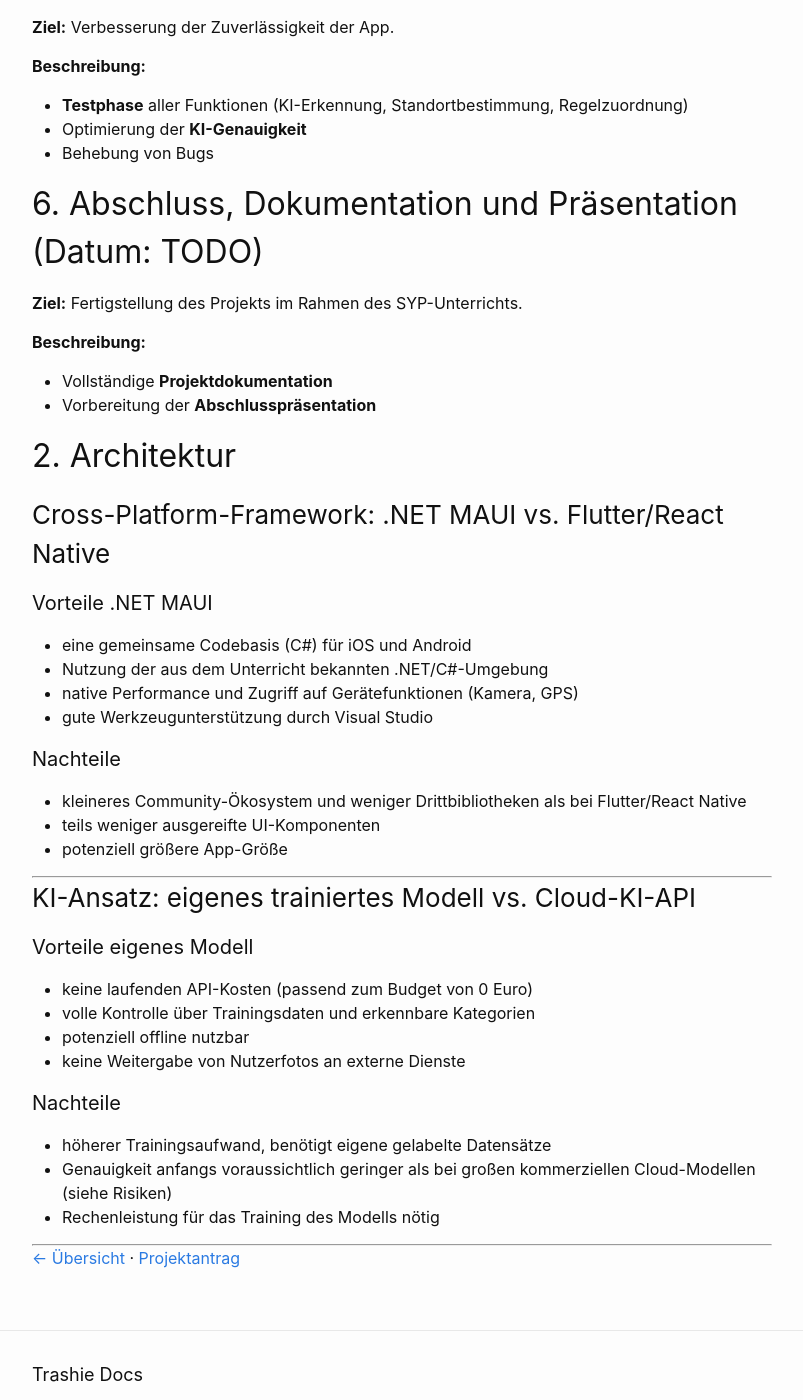
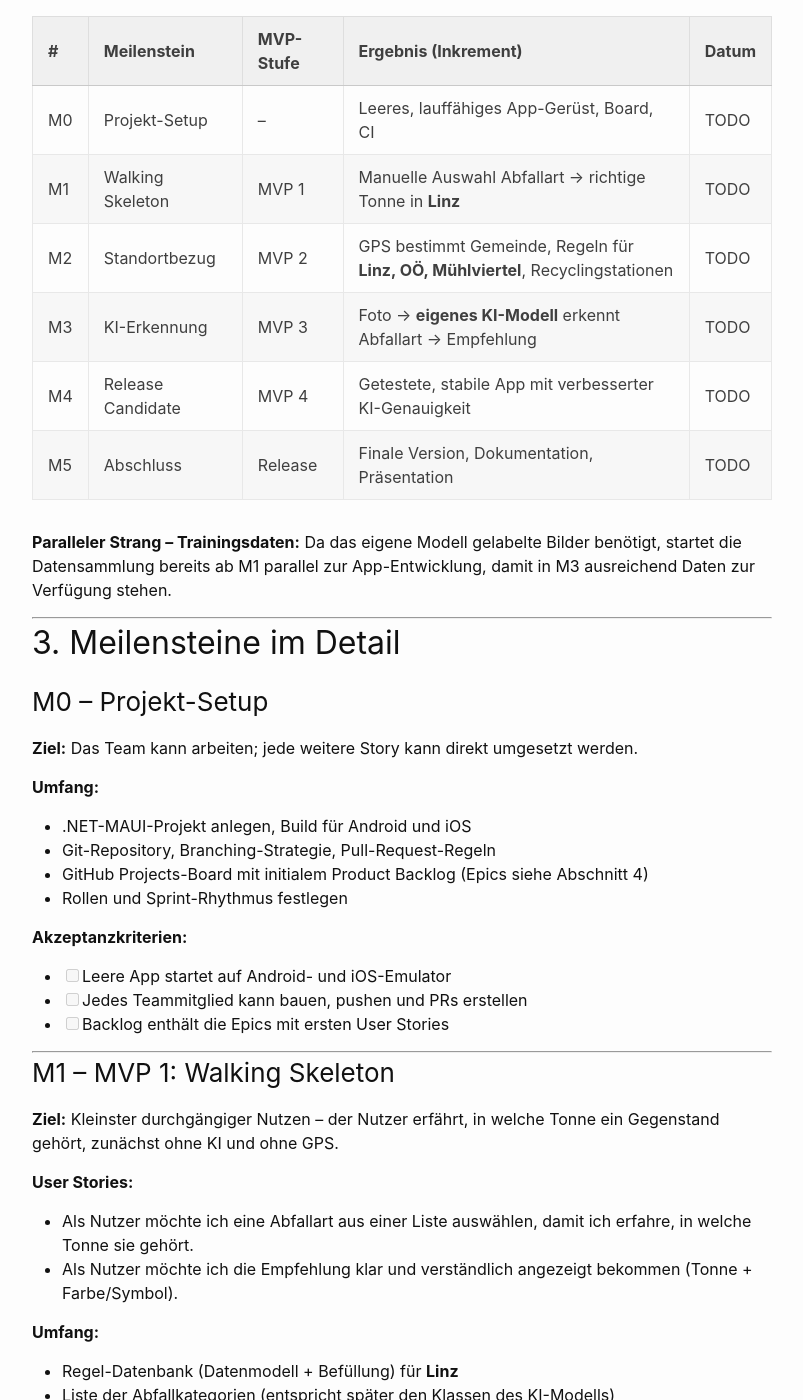
Before and after one commit to trashie-org/trashie-docs, a Jekyll site: the page built from management.md, in a window 1280 px wide and 1400 px high, scrolled down 1428 px. Shown: the whole window, without its empty margins (238-1041 px from the left). Built offline with Jekyll 4.4.1, drawn with Linux system fonts in a browser that asks for light colours; some of the changed text lies outside the part shown.

Commit message:
reworked milestones and created new doc architecture.md

```diff
--- /dev/null
+++ b/management.md
@@ -0,0 +1,192 @@
+---
+layout: page
+title: Projektmanagement & Meilensteine
+permalink: /management/
+---
+
+## 1. Vorgehensmodell
+
+Das Projekt wird nach **Scrum** umgesetzt. Jeder Meilenstein liefert ein **lauffähiges, präsentierbares Inkrement** (MVP-Stufe), das auf dem vorherigen aufbaut. Funktionen werden dadurch nicht „am Ende zusammengesteckt“, sondern die App ist ab Meilenstein 1 durchgehend von Foto/Eingabe bis zur Entsorgungsempfehlung benutzbar und wird schrittweise erweitert.
+
+### 1.1 Rollen
+
+| Rolle         | Person(en) |
+|---------------|------------|
+| Product Owner | TODO       |
+| Scrum Master  | TODO       |
+| Dev-Team      | Kerimcan Yagci, Nico Haider, Milan Nuzdic, Jan Brunner, Mario Solomun |
+
+### 1.2 Sprint-Rhythmus
+
+| Element             | Festlegung |
+|---------------------|------------|
+| Sprint-Länge        | 2 Wochen (TODO: vom Team bestätigen) |
+| Sprint Planning     | zu Beginn jedes Sprints, im SYP-Unterricht |
+| Daily / Weekly      | kurzer Statusabgleich pro Unterrichtseinheit |
+| Sprint Review       | am Sprint-Ende: Demo des Inkrements |
+| Retrospektive       | im Anschluss an das Review |
+| Backlog-Verwaltung  | GitHub Projects (Issues = User Stories) |
+
+### 1.3 Definition of Done
+
+Eine User Story gilt als erledigt, wenn:
+
+- der Code im `main`-Branch gemergt ist (über Pull Request mit mindestens einem Review)
+- die Akzeptanzkriterien der Story erfüllt sind
+- die App auf mindestens einem Android- **und** einem iOS-Gerät/Emulator baut und startet
+- relevante Tests vorhanden sind und durchlaufen
+- die Dokumentation (dieses Repo) bei Bedarf aktualisiert ist
+
+---
+
+## 2. Meilenstein-Übersicht
+
+*Die genauen Termine werden vom Team im Sprint Planning festgelegt.*
+
+| #  | Meilenstein                         | MVP-Stufe | Ergebnis (Inkrement)                                            | Datum |
+|----|-------------------------------------|-----------|-----------------------------------------------------------------|-------|
+| M0 | Projekt-Setup                       | –         | Leeres, lauffähiges App-Gerüst, Board, CI                       | TODO  |
+| M1 | Walking Skeleton                    | MVP 1     | Manuelle Auswahl Abfallart → richtige Tonne in **Linz**         | TODO  |
+| M2 | Standortbezug                       | MVP 2     | GPS bestimmt Gemeinde, Regeln für **Linz, OÖ, Mühlviertel**, Recyclingstationen | TODO  |
+| M3 | KI-Erkennung                        | MVP 3     | Foto → **eigenes KI-Modell** erkennt Abfallart → Empfehlung     | TODO  |
+| M4 | Release Candidate                   | MVP 4     | Getestete, stabile App mit verbesserter KI-Genauigkeit          | TODO  |
+| M5 | Abschluss                           | Release   | Finale Version, Dokumentation, Präsentation                     | TODO  |
+
+**Paralleler Strang – Trainingsdaten:** Da das eigene Modell gelabelte Bilder benötigt, startet die Datensammlung bereits ab M1 parallel zur App-Entwicklung, damit in M3 ausreichend Daten zur Verfügung stehen.
+
+---
+
+## 3. Meilensteine im Detail
+
+### M0 – Projekt-Setup
+
+**Ziel:** Das Team kann arbeiten; jede weitere Story kann direkt umgesetzt werden.
+
+**Umfang:**
+- .NET-MAUI-Projekt anlegen, Build für Android und iOS
+- Git-Repository, Branching-Strategie, Pull-Request-Regeln
+- GitHub Projects-Board mit initialem Product Backlog (Epics siehe Abschnitt 4)
+- Rollen und Sprint-Rhythmus festlegen
+
+**Akzeptanzkriterien:**
+- [ ] Leere App startet auf Android- und iOS-Emulator
+- [ ] Jedes Teammitglied kann bauen, pushen und PRs erstellen
+- [ ] Backlog enthält die Epics mit ersten User Stories
+
+---
+
+### M1 – MVP 1: Walking Skeleton
+
+**Ziel:** Kleinster durchgängiger Nutzen – der Nutzer erfährt, in welche Tonne ein Gegenstand gehört, zunächst ohne KI und ohne GPS.
+
+**User Stories:**
+- Als Nutzer möchte ich eine Abfallart aus einer Liste auswählen, damit ich erfahre, in welche Tonne sie gehört.
+- Als Nutzer möchte ich die Empfehlung klar und verständlich angezeigt bekommen (Tonne + Farbe/Symbol).
+
+**Umfang:**
+- Regel-Datenbank (Datenmodell + Befüllung) für **Linz**
+- Liste der Abfallkategorien (entspricht später den Klassen des KI-Modells)
+- Screen: Kategorie wählen → Ergebnis-Screen mit Tonne
+- Start der Trainingsdatensammlung (Kategorien festlegen, Label-Konvention definieren)
+
+**Akzeptanzkriterien:**
+- [ ] Für jede definierte Kategorie wird für Linz die korrekte Tonne angezeigt
+- [ ] Regeldaten sind mit Quelle (URL, Abrufdatum) hinterlegt
+- [ ] Kategorien- und Label-Liste für das KI-Modell ist fixiert
+
+---
+
+### M2 – MVP 2: Standortbezug
+
+**Ziel:** Die Empfehlung ist abhängig vom tatsächlichen Standort des Nutzers.
+
+**User Stories:**
+- Als Nutzer möchte ich, dass die App meine Gemeinde automatisch erkennt, damit die dort geltenden Regeln verwendet werden.
+- Als Nutzer möchte ich bei Gegenständen, die nicht in eine Haushaltstonne gehören, die nächste passende Recyclingstation sehen.
+- Als Nutzer möchte ich meine Gemeinde manuell wählen können, falls GPS nicht verfügbar ist oder ich die Berechtigung verweigere.
+
+**Umfang:**
+- GPS-Standorterfassung inkl. Berechtigungsabfrage
+- Zuordnung Koordinaten → Gemeinde
+- Regel-Datenbank erweitert um **Oberösterreich und Mühlviertel**
+- Recyclingstationen (Standort, angenommene Abfallarten) in der Datenbank
+- Prüfung öffentlicher Schnittstellen von Entsorgungsunternehmen (optional anbinden)
+
+**Akzeptanzkriterien:**
+- [ ] Gemeinde wird in der Pilotregion korrekt erkannt
+- [ ] Unterschiedliche Regeln zwischen Gemeinden führen zu unterschiedlichen Empfehlungen
+- [ ] Recyclingstation wird angezeigt, wenn keine Haushaltstonne passt
+- [ ] App funktioniert ohne GPS-Berechtigung über manuelle Gemeindewahl
+
+---
+
+### M3 – MVP 3: KI-Erkennung
+
+**Ziel:** Der Nutzer fotografiert den Gegenstand, statt ihn manuell auszuwählen.
+
+**User Stories:**
+- Als Nutzer möchte ich einen Gegenstand fotografieren, damit die App die Abfallart automatisch erkennt.
+- Als Nutzer möchte ich das Ergebnis korrigieren können, wenn die KI unsicher oder falsch ist.
+
+**Umfang:**
+- Aufbereiteter, gelabelter Trainingsdatensatz (Train/Validation/Test-Split)
+- Training des **eigenen Klassifikationsmodells**
+- Export des Modells in ein in der App nutzbares Format und Integration
+- Foto-Aufnahme in der App → Klassifikation → bestehender Empfehlungs-Flow aus M1/M2
+- Fallback: bei niedriger Konfidenz wird die manuelle Auswahl angeboten
+
+**Akzeptanzkriterien:**
+- [ ] Modell erreicht auf dem Testdatensatz eine Genauigkeit von mindestens TODO %
+- [ ] Foto → Empfehlung funktioniert Ende-zu-Ende auf einem echten Gerät
+- [ ] Unter einem Konfidenz-Schwellwert wird die manuelle Auswahl angezeigt
+
+---
+
+### M4 – MVP 4: Release Candidate
+
+**Ziel:** Die App ist stabil, zuverlässig und datenschutzkonform.
+
+**Umfang:**
+- Systematische Tests aller Funktionen (KI-Erkennung, Standort, Regelzuordnung)
+- Tests auf mehreren Geräten/Betriebssystemen
+- Verbesserung der KI-Genauigkeit (mehr Daten, Fehleranalyse falsch erkannter Klassen)
+- Aktualisierung und Prüfung der Regeldaten
+- Datenschutz: Umgang mit Fotos und Standortdaten prüfen und dokumentieren
+- Bugfixing
+
+**Akzeptanzkriterien:**
+- [ ] Keine offenen Bugs mit Priorität „hoch“
+- [ ] Modell-Genauigkeit gegenüber M3 verbessert und dokumentiert
+- [ ] Testprotokoll für Android und iOS vorhanden
+
+---
+
+### M5 – Abschluss
+
+**Ziel:** Fertigstellung und Abgabe im Rahmen des SYP-Unterrichts.
+
+**Umfang:**
+- Finale Version der App
+- Vollständige Projektdokumentation (inkl. [Architektur]({{ '/architecture/' | relative_url }}))
+- Abschlusspräsentation mit Live-Demo
+
+**Akzeptanzkriterien:**
+- [ ] Dokumentation vollständig und aktuell
+- [ ] Präsentation und Demo erfolgreich durchgeführt
+
+---
+
+## 4. Product Backlog – Epics
+
+| Epic                 | Beschreibung                                           | Meilenstein |
+|----------------------|--------------------------------------------------------|-------------|
+| App-Grundgerüst      | MAUI-Projekt, Navigation, UI-Grundlayout               | M0, M1      |
+| Regel-Datenbank      | Recherche, Datenmodell und Pflege der Trennregeln      | M1, M2      |
+| Standort             | GPS, Gemeinde-Zuordnung, Recyclingstationen            | M2          |
+| Trainingsdaten       | Sammeln, Labeln und Aufbereiten von Abfallbildern      | M1 – M3     |
+| KI-Modell            | Training, Evaluation und Integration des eigenen Modells | M3, M4    |
+| Qualität             | Tests, Bugfixing, Datenschutz                          | M4          |
+| Dokumentation        | Projektdokumentation und Präsentation                  | laufend, M5 |
+
+---
+[← Übersicht]({{ '/' | relative_url }}) · [Projektantrag]({{ '/project-proposal/' | relative_url }}) · [Architektur]({{ '/architecture/' | relative_url }})
--- a/managment.md
+++ /dev/null
@@ -1,90 +0,0 @@
----
-layout: page
-title: Management
-permalink: /management/
----
-
-## 1. Planung
-
-### Meilensteine
-
-*Der genaue Zeitplan ist noch offen und muss vom Team festgelegt werden. Die folgenden Meilensteine dienen als vorläufige Grundlage.*
-
-## 1. Grundfunktionalität (Datum: TODO)
-**Ziel:** App-Grundgerüst mit Foto-Aufnahme und Standorterfassung.
-
-**Beschreibung:**
-- Aufbau des App-Grundgerüsts mit .NET MAUI
-- Implementierung der **Foto-Aufnahme**
-- Implementierung der **GPS-Standorterfassung**
-
-## 2. Aufbau der Regel-Datenbank (Datum: TODO)
-**Ziel:** Erfassung der lokalen Mülltrennungsregeln für die Pilotregion.
-
-**Beschreibung:**
-- Online-Recherche der **Trennregeln für Linz, Oberösterreich und das Mühlviertel**
-- Aufbau einer **manuell gepflegten Datenbank**
-- Prüfung, ob für einzelne Regionen bereits **öffentliche Schnittstellen** verfügbar sind
-
-## 3. Training und Integration des KI-Modells (Datum: TODO)
-**Ziel:** Eigenständige Erkennung von Abfallarten anhand von Fotos.
-
-**Beschreibung:**
-- Sammlung/Aufbereitung von Trainingsdaten
-- **Training des eigenen KI-Modells** zur Abfallklassifikation
-- Integration des Modells in die App
-
-## 4. Verknüpfung von KI, Standort und Regeln (Datum: TODO)
-**Ziel:** Automatische Zuordnung zur richtigen Tonne bzw. Recyclingstation.
-
-**Beschreibung:**
-- Zusammenführung von **KI-Erkennung**, **GPS-Standort** und **Regel-Datenbank**
-- Anzeige der konkreten Entsorgungsempfehlung inklusive Recyclingstationen
-
-## 5. Testing und Optimierung (Datum: TODO)
-**Ziel:** Verbesserung der Zuverlässigkeit der App.
-
-**Beschreibung:**
-- **Testphase** aller Funktionen (KI-Erkennung, Standortbestimmung, Regelzuordnung)
-- Optimierung der **KI-Genauigkeit**
-- Behebung von Bugs
-
-## 6. Abschluss, Dokumentation und Präsentation (Datum: TODO)
-**Ziel:** Fertigstellung des Projekts im Rahmen des SYP-Unterrichts.
-
-**Beschreibung:**
-- Vollständige **Projektdokumentation**
-- Vorbereitung der **Abschlusspräsentation**
-
-## 2. Architektur
-
-### Cross-Platform-Framework: .NET MAUI vs. Flutter/React Native
-
-#### Vorteile .NET MAUI
-- eine gemeinsame Codebasis (C#) für iOS und Android
-- Nutzung der aus dem Unterricht bekannten .NET/C#-Umgebung
-- native Performance und Zugriff auf Gerätefunktionen (Kamera, GPS)
-- gute Werkzeugunterstützung durch Visual Studio
-
-#### Nachteile
-- kleineres Community-Ökosystem und weniger Drittbibliotheken als bei Flutter/React Native
-- teils weniger ausgereifte UI-Komponenten
-- potenziell größere App-Größe
-
----
-
-### KI-Ansatz: eigenes trainiertes Modell vs. Cloud-KI-API
-
-#### Vorteile eigenes Modell
-- keine laufenden API-Kosten (passend zum Budget von 0 Euro)
-- volle Kontrolle über Trainingsdaten und erkennbare Kategorien
-- potenziell offline nutzbar
-- keine Weitergabe von Nutzerfotos an externe Dienste
-
-#### Nachteile
-- höherer Trainingsaufwand, benötigt eigene gelabelte Datensätze
-- Genauigkeit anfangs voraussichtlich geringer als bei großen kommerziellen Cloud-Modellen (siehe Risiken)
-- Rechenleistung für das Training des Modells nötig
-
----
-[← Übersicht]({{ '/' | relative_url }}) · [Projektantrag]({{ '/project-proposal/' | relative_url }})
```
Also changed, not shown: architecture.md (added, +27 -0 lines), index.md (+1 -0 lines), project-proposal.md (+1 -1 lines).
